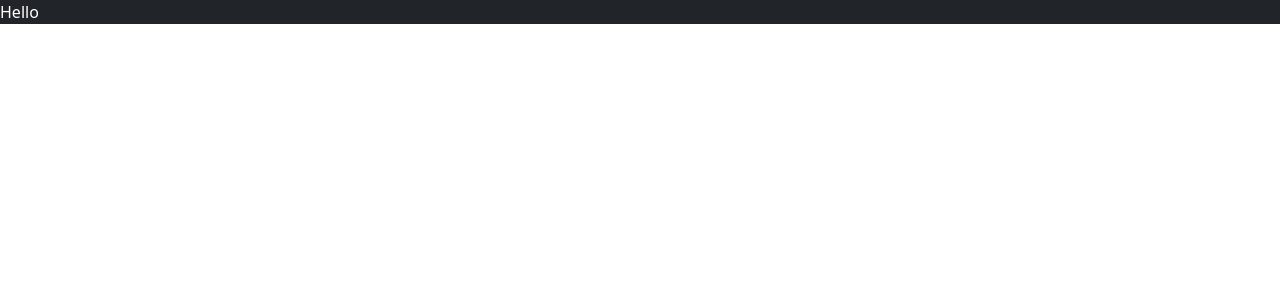
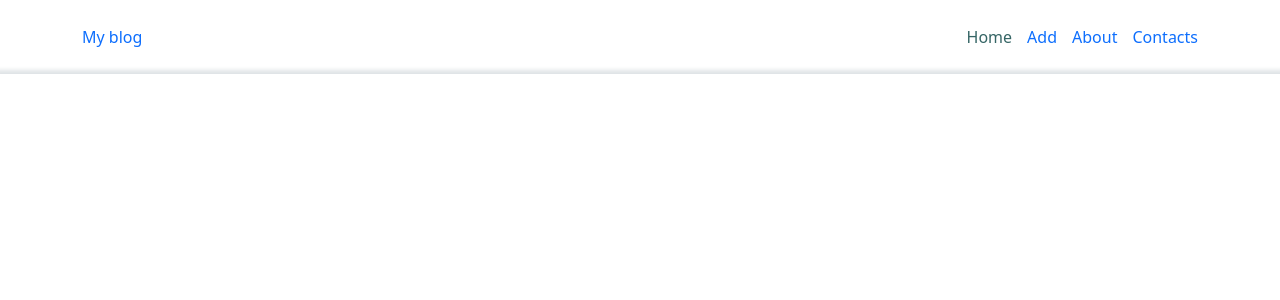
Before and after one commit to limbonalim/Home-Work-63, a React (Vite) app: page / in a window 1280 px wide. Shown: the top 300 px of the page. Built offline with nearby package versions, Linux system fonts and the light colour scheme.

Commit message:
create Toolbar componetn

```diff
--- a/package.json
+++ b/package.json
@@ -12,7 +12,8 @@
   "dependencies": {
     "bootstrap": "^5.3.2",
     "react": "^18.2.0",
-    "react-dom": "^18.2.0"
+    "react-dom": "^18.2.0",
+    "react-router-dom": "^6.20.0"
   },
   "devDependencies": {
     "@types/react": "^18.2.37",
--- /dev/null
+++ b/src/components/Toolbar/Toolbar.css
@@ -0,0 +1,25 @@
+.Toolbar {
+  padding: 25px 0;
+  display: flex;
+  justify-content: space-between;
+}
+
+.Toolbar .logo {
+  text-decoration: none;
+}
+
+.Toolbar .navigation ul{
+  list-style: none;
+  margin: 0;
+  padding: 0;
+  display: flex;
+  gap: 15px;
+}
+
+.Toolbar .navigation a {
+  text-decoration: none;
+}
+
+.active {
+  color: #356565;
+}
--- /dev/null
+++ b/src/components/Toolbar/Toolbar.tsx
@@ -0,0 +1,21 @@
+import React from 'react';
+import {Link, NavLink} from 'react-router-dom';
+import './Toolbar.css';
+
+const Toolbar = () => {
+  return (
+    <div className="Toolbar container">
+      <Link to="/" className="logo">My blog</Link>
+      <nav className="navigation">
+        <ul>
+          <li><NavLink to="/">Home</NavLink></li>
+          <li><NavLink to="/new-post">Add</NavLink></li>
+          <li><NavLink to="/about">About</NavLink></li>
+          <li><NavLink to="/contacts">Contacts</NavLink></li>
+        </ul>
+      </nav>
+    </div>
+  );
+};
+
+export default Toolbar;
--- a/src/containers/App.tsx
+++ /dev/null
@@ -1,9 +0,0 @@
-const App = () => {
-  return (
-    <>
-      <div className="text-bg-dark">Hello</div>
-    </>
-  );
-};
-
-export default App;
--- /dev/null
+++ b/src/containers/App/App.css
@@ -0,0 +1,3 @@
+.MYheader {
+  box-shadow: 0 -10px 4px -6px rgba(34, 60, 80, 0.14) inset;
+}
--- /dev/null
+++ b/src/containers/App/App.tsx
@@ -0,0 +1,14 @@
+import Toolbar from '../../components/Toolbar/Toolbar.tsx';
+import './App.css';
+
+const App = () => {
+  return (
+    <>
+      <header className="MYheader">
+        <Toolbar/>
+      </header>
+    </>
+  );
+};
+
+export default App;
--- a/src/main.tsx
+++ b/src/main.tsx
@@ -1,10 +1,13 @@
 import React from 'react';
 import ReactDOM from 'react-dom/client';
-import App from './containers/App.tsx';
+import App from './containers/App/App.tsx';
 import 'bootstrap/dist/css/bootstrap.min.css';
+import {BrowserRouter} from 'react-router-dom';
 
 ReactDOM.createRoot(document.getElementById('root')!).render(
   <React.StrictMode>
-    <App/>
+    <BrowserRouter>
+      <App/>
+    </BrowserRouter>
   </React.StrictMode>,
 );
```
Also changed, not shown: 1 other file (tests, documents, lock files or other folders).
